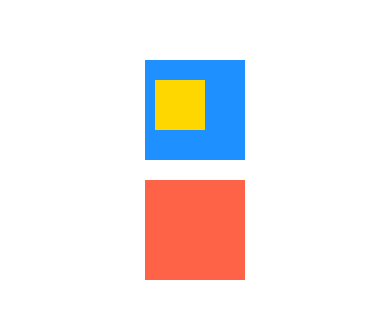
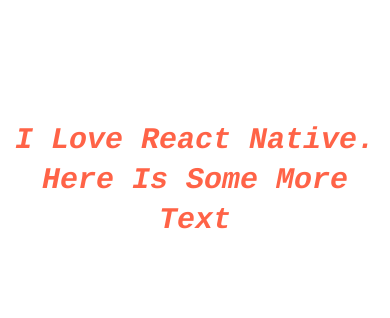
Before and after one commit to chiapet92/expo-playground, a React Native app: screen / in a window 390 px wide. Shown: the part 242-560 px from the top of the page. Built offline with nearby package versions, Linux system fonts and the light colour scheme.

Commit message:
styling texts

```diff
--- a/App.js
+++ b/App.js
@@ -1,5 +1,5 @@
 import React from "react";
-import { View } from "react-native";
+import { Text, View } from "react-native";
 
 // View -> UIView for iOS
 export default function App() {
@@ -11,31 +11,20 @@
         alignItems: "center",
       }}
     >
-      <View
+      <Text
         style={{
-          backgroundColor: "dodgerblue",
-          width: 100,
-          height: 100,
-          padding: 20, // padding applies to what is inside
-          paddingHorizontal: 10,
+          fontFamily: "Courier", // iOS only
+          fontStyle: "italic",
+          fontWeight: "600",
+          color: "tomato",
+          fontSize: 30,
+          textTransform: "capitalize",
+          textAlign: "center",
+          lineHeight: 40,
         }}
       >
-        <View
-          style={{
-            backgroundColor: "gold",
-            width: 50,
-            height: 50,
-          }}
-        ></View>
-      </View>
-      <View
-        style={{
-          backgroundColor: "tomato",
-          width: 100,
-          height: 100,
-          margin: 20, // margin is around
-        }}
-      ></View>
+        I love react native. Here is some more text
+      </Text>
     </View>
   );
 }
```
